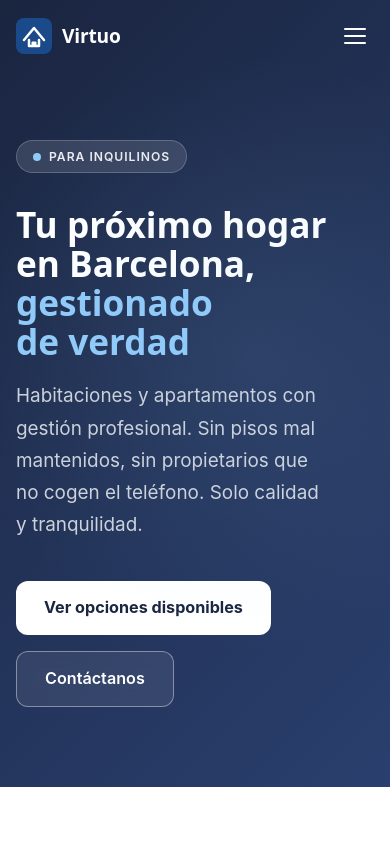
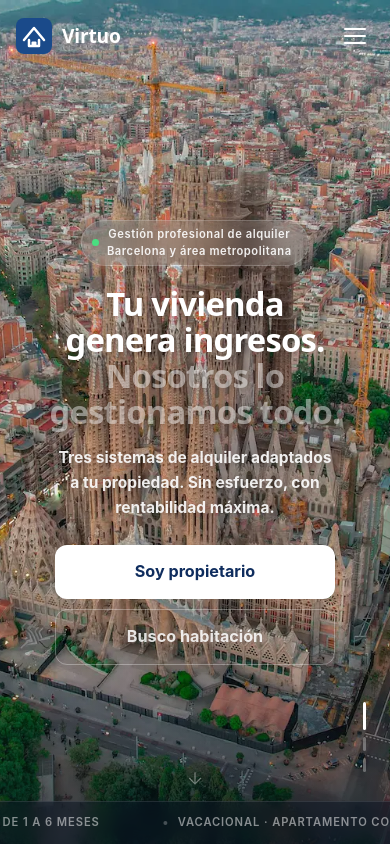
Before and after one commit to viviendasvirtuo/web-viviendasvirtuo, a Next.js app: page / in a window 390 px wide. Shown: the top 844 px of the page. Built offline with nearby package versions, Linux system fonts and the light colour scheme; a web font is replaced by a local one.

Commit message:
integrar hero en home — elimina hero de inquilinos, añade componente Hero

```diff
--- a/app/page.tsx
+++ b/app/page.tsx
@@ -1,40 +1,23 @@
+export const dynamic = 'force-dynamic';
+
 import type { Metadata } from 'next';
 import Header from '@/components/Header';
+import Hero from '@/components/Hero';
 import Footer from '@/components/Footer';
 import Link from 'next/link';
 import SistemaCards from '@/components/SistemaCards';
 
 export const metadata: Metadata = {
-  title: 'Inquilinos — Viviendas Virtuo',
-  description: 'Encuentra tu habitación ideal en Barcelona. Coliving, alquiler temporal y vacacional gestionados por profesionales. Entra y vive.',
+  title: 'Viviendas Virtuo — Gestión profesional de alquiler en Barcelona',
+  description: 'Gestión profesional de alquiler en Barcelona. Coliving, temporal y vacacional. Máxima rentabilidad sin preocupaciones.',
 };
 
-export default function InquilinosPage() {
+export default function Home() {
   return (
     <>
       <Header />
       <main>
-        {/* HERO */}
-        <section style={{ background: 'linear-gradient(135deg, #1a2540 0%, #2a3f6e 100%)', paddingTop: '140px', paddingBottom: '80px', position: 'relative', overflow: 'hidden' }}>
-          <div style={{ position: 'absolute', inset: 0, backgroundImage: 'radial-gradient(circle at 65% 45%, rgba(144,202,249,0.1) 0%, transparent 60%)', pointerEvents: 'none' }} />
-          <div className="container">
-            <div style={{ display: 'inline-flex', alignItems: 'center', gap: '8px', background: 'rgba(255,255,255,0.12)', border: '1px solid rgba(255,255,255,0.2)', borderRadius: '999px', padding: '6px 16px', marginBottom: '32px' }}>
-              <span style={{ width: '8px', height: '8px', borderRadius: '50%', background: '#90caf9', display: 'inline-block' }} />
-              <span style={{ color: 'rgba(255,255,255,0.9)', fontSize: 'var(--text-xs)', fontWeight: 600, letterSpacing: '0.08em', textTransform: 'uppercase' }}>Para inquilinos</span>
-            </div>
-            <h1 style={{ fontFamily: 'var(--font-display)', fontSize: 'clamp(2.2rem, 4.5vw, 3.5rem)', fontWeight: 900, color: 'white', lineHeight: 1.1, marginBottom: '20px', maxWidth: '680px' }}>
-              Tu próximo hogar en Barcelona,{' '}
-              <span style={{ color: '#90caf9' }}>gestionado de verdad</span>
-            </h1>
-            <p style={{ color: 'rgba(255,255,255,0.78)', fontSize: 'var(--text-lg)', maxWidth: '540px', lineHeight: 1.7, marginBottom: '40px' }}>
-              Habitaciones y apartamentos con gestión profesional. Sin pisos mal mantenidos, sin propietarios que no cogen el teléfono. Solo calidad y tranquilidad.
-            </p>
-            <div style={{ display: 'flex', gap: '16px', flexWrap: 'wrap' }}>
-              <a href="#opciones" style={{ display: 'inline-flex', alignItems: 'center', gap: '8px', background: 'white', color: '#1a2540', fontWeight: 700, padding: '14px 28px', borderRadius: 'var(--radius-lg)', textDecoration: 'none', fontSize: 'var(--text-base)' }}>Ver opciones disponibles</a>
-              <Link href="/contacto" style={{ display: 'inline-flex', alignItems: 'center', gap: '8px', border: '1.5px solid rgba(255,255,255,0.4)', color: 'white', background: 'rgba(255,255,255,0.08)', backdropFilter: 'blur(8px)', fontWeight: 600, padding: '14px 28px', borderRadius: 'var(--radius-lg)', textDecoration: 'none', fontSize: 'var(--text-base)' }}>Contáctanos</Link>
-            </div>
-          </div>
-        </section>
+        <Hero />
 
         {/* ELIGE TU OPCIÓN */}
         <section id="opciones" style={{ padding: 'clamp(60px,8vw,100px) 0', background: 'var(--color-bg)' }}>
@@ -99,7 +82,7 @@ export default function InquilinosPage() {
         <section style={{ padding: 'clamp(60px,8vw,100px) 0', background: 'linear-gradient(135deg, #1a2540 0%, #2a3f6e 100%)', textAlign: 'center' }}>
           <div className="container">
             <h2 style={{ fontFamily: 'var(--font-display)', fontSize: 'clamp(1.6rem,3vw,2.2rem)', fontWeight: 800, color: 'white', marginBottom: '16px' }}>¿Listo para encontrar tu hogar?</h2>
-            <p style={{ color: 'rgba(255,255,255,0.75)', fontSize: 'var(--text-lg)', maxWidth: '460px', margin: '0 auto 36px', lineHeight: 1.7 }}>Escríbenos y te ayudamos a encontrar la opción perfecta para ti en Barcelona.</p>
+            <p style={{ color: 'rgba(255,255,255,0.75)', fontSize: 'var(--text-lg)', maxWidth: '460px', margin: '0 auto 36px', lineHeight: 1.7 }}>Eschíbenos y te ayudamos a encontrar la opción perfecta para ti en Barcelona.</p>
             <Link href="/contacto" style={{ display: 'inline-flex', alignItems: 'center', background: 'white', color: '#1a2540', fontWeight: 700, padding: '14px 32px', borderRadius: 'var(--radius-lg)', textDecoration: 'none', fontSize: 'var(--text-base)' }}>Contactar ahora</Link>
           </div>
         </section>
```
